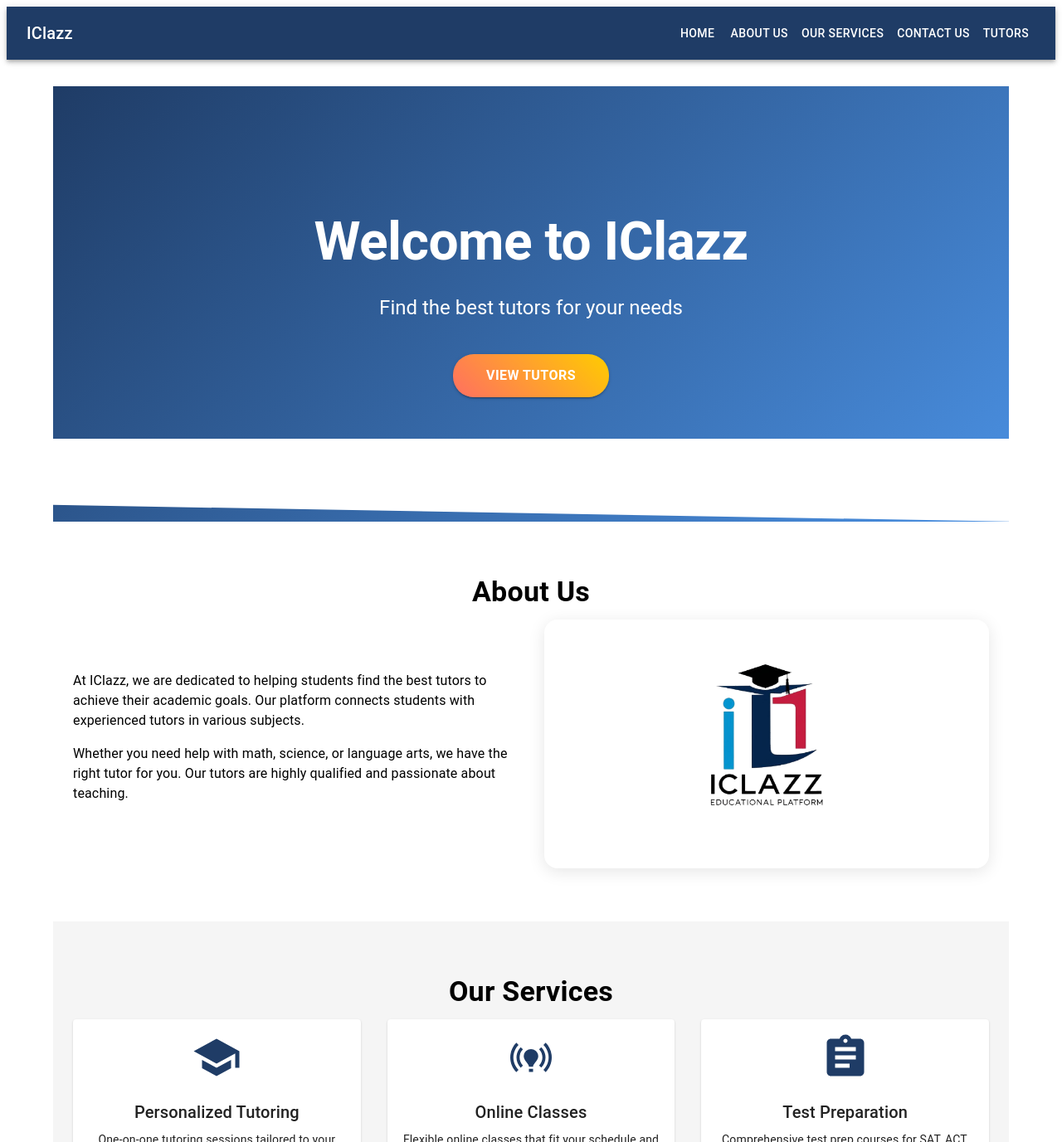
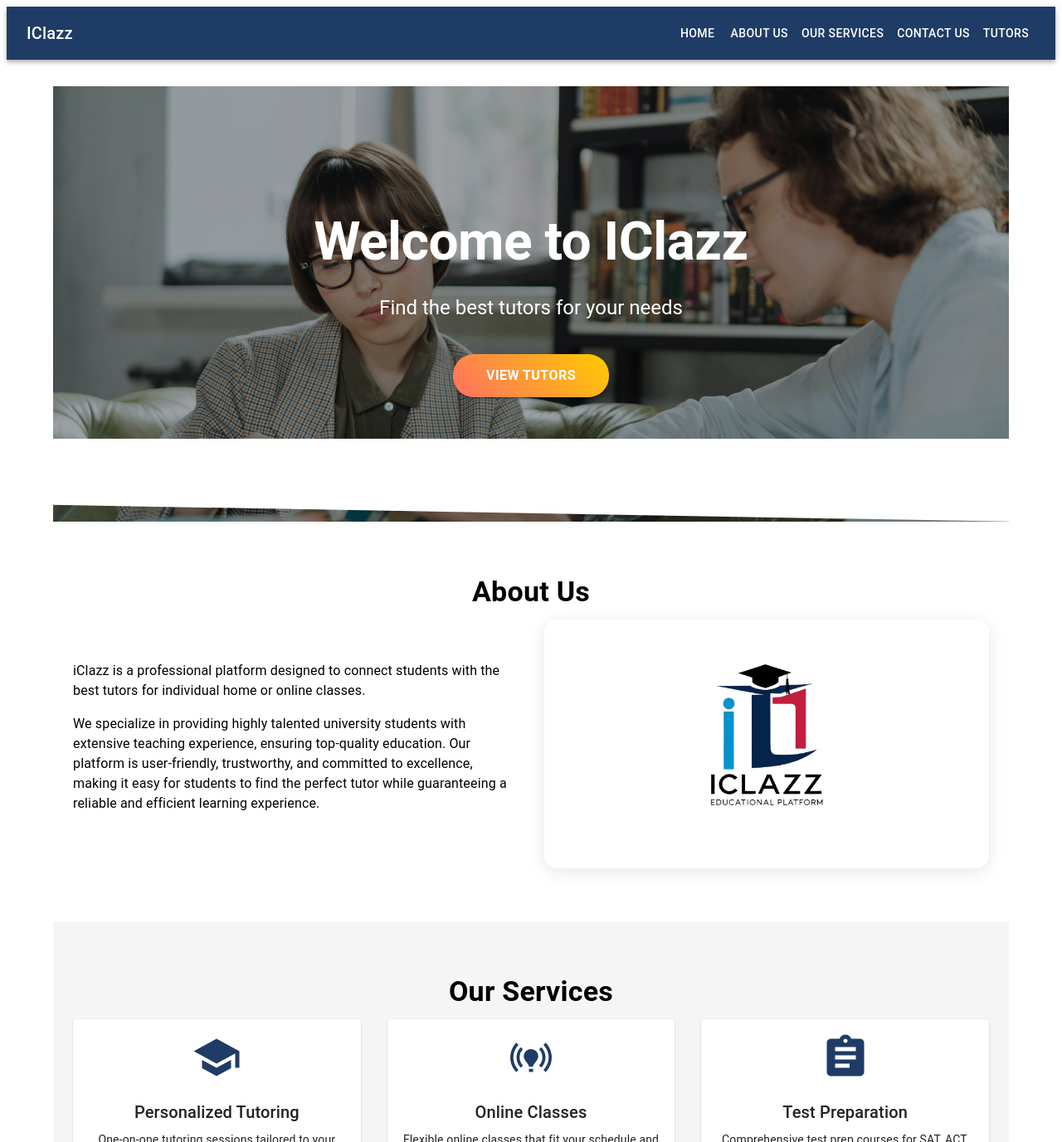
Before and after one commit to sandarukaveesha/iclazzz, a Next.js app: page / in a window 1280 px wide. Shown: the top 1377 px of the page at 83% size. Built offline with nearby package versions, Linux system fonts and the light colour scheme.

Commit message:
Change home page

```diff
--- a/pages/index.tsx
+++ b/pages/index.tsx
@@ -34,13 +34,27 @@ const fadeIn = keyframes`
 
 // Styled components
 const HeroBox = styled(Box)(({ theme }) => ({
-  background: "linear-gradient(135deg, #1f3c66, #4a90e2)",
+  position: "relative",
   color: "white",
   padding: "150px 0",
   textAlign: "center",
-  position: "relative",
   overflow: "hidden",
   animation: `${fadeIn} 1s ease-out`,
+
+  // Background image with dark overlay
+  "&::before": {
+    content: '""',
+    position: "absolute",
+    top: 0,
+    left: 0,
+    right: 0,
+    bottom: 0,
+    background: `
+      linear-gradient(rgba(0, 0, 0, 0.3), rgba(0, 0, 0, 0.3)),
+      url('/home.jpg') center/cover no-repeat
+    `,
+    zIndex: -1,
+  },
 }));
 
 const GradientButton = styled(Button)(({ theme }) => ({
@@ -168,14 +182,16 @@ export default function Home() {
         <Grid container spacing={4} alignItems="center">
           <Grid item xs={12} md={6}>
             <Typography variant="body1" paragraph>
-              At IClazz, we are dedicated to helping students find the best
-              tutors to achieve their academic goals. Our platform connects
-              students with experienced tutors in various subjects.
+              iClazz is a professional platform designed to connect students
+              with the best tutors for individual home or online classes.
             </Typography>
             <Typography variant="body1" paragraph>
-              Whether you need help with math, science, or language arts, we
-              have the right tutor for you. Our tutors are highly qualified and
-              passionate about teaching.
+              We specialize in providing highly talented university students
+              with extensive teaching experience, ensuring top-quality
+              education. Our platform is user-friendly, trustworthy, and
+              committed to excellence, making it easy for students to find the
+              perfect tutor while guaranteeing a reliable and efficient learning
+              experience.
             </Typography>
           </Grid>
           <Grid item xs={12} md={6}>
```
Also changed, not shown: components/Footer.tsx (+0 -12 lines), pages/tutors/index.tsx (+59 -9 lines), public/home.jpg (added).
